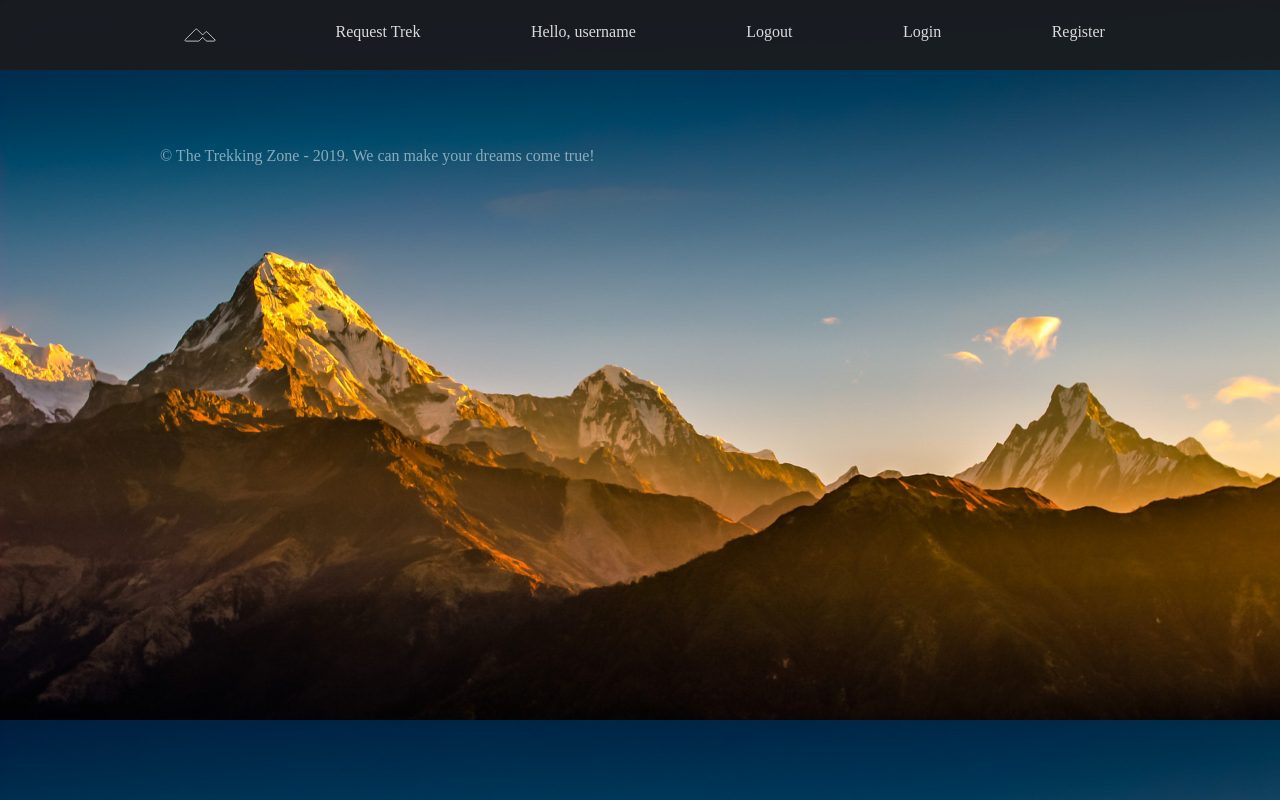
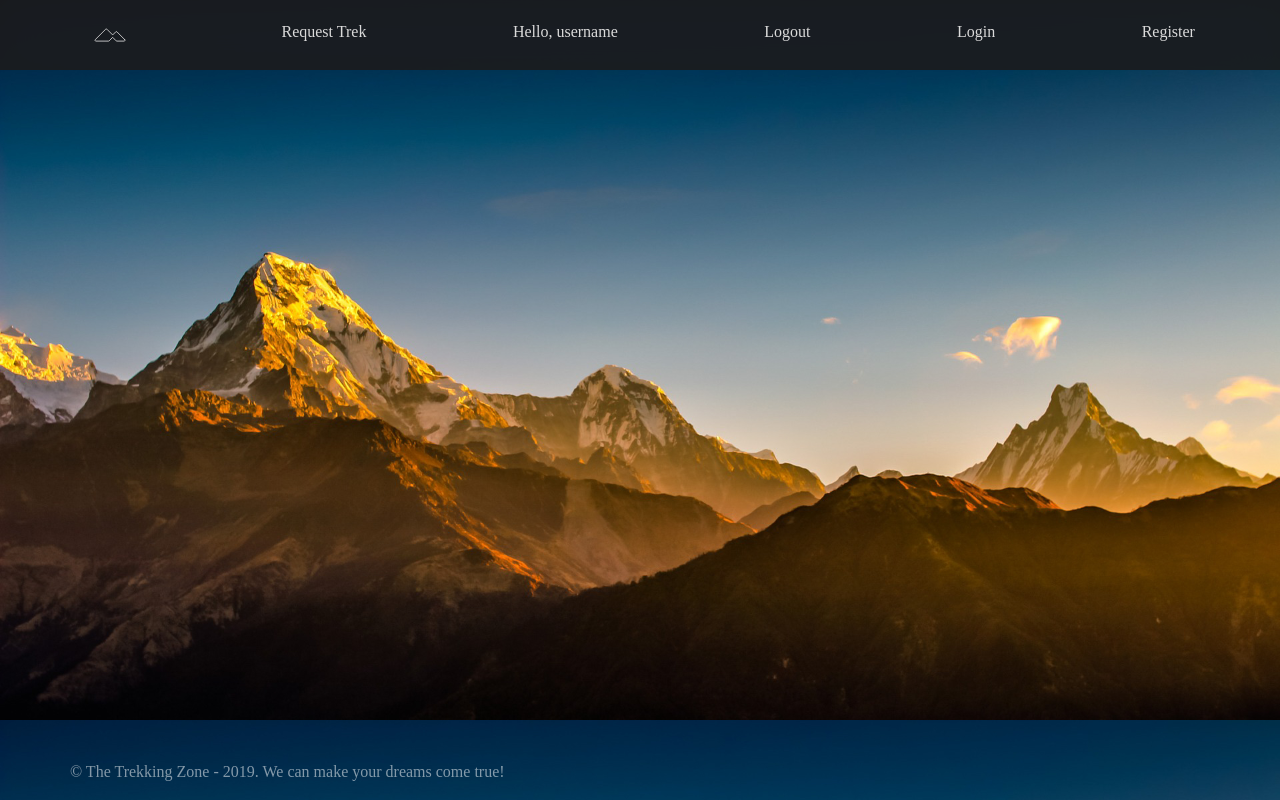
Before and after one commit to Vladimir-Petkov/TripAdventures, a React (Create React App) app: page / in a window 1280 px wide. Built offline with nearby package versions, Linux system fonts and the light colour scheme; a web font is replaced by a local one.

Commit message:
Fixing footer position.

```diff
--- a/src/Components/Footer/Footer.js
+++ b/src/Components/Footer/Footer.js
@@ -1,21 +1,13 @@
 import React from 'react';
 
-const App = () => {
+const Footer = () => {
     return (
-        <footer class="container py-5 page-footer">
-            <div class="row text-center">
-                {/* <svg xmlns="http://www.w3.org/2000/svg" width="40" height="24" fill="rgba(255, 255, 255, 0.513)" stroke="currentColor"
-                    stroke-linecap="rectangle" stroke-linejoin="rectangle" stroke-width="2" class="d-block mb-2" role="img"
-                    viewBox="0 0 70.617 70.617" focusable="false">
-                    <path d="M70.031,46.254L51.69,27.912c-0.78-0.781-2.047-0.781-2.828,0l-7.281,7.28L28.028,21.639
-        c-0.75-0.75-2.078-0.75-2.828,0L0.586,46.253c-0.572,0.572-0.743,1.433-0.434,2.18S1.191,49.667,2,49.667l29.936-0.003
-        c0.531,0,1.039-0.211,1.414-0.586l8.231-8.229l8.232,8.232c0.375,0.375,0.884,0.586,1.414,0.586l17.39,0.001
-        c0.809,0,1.538-0.487,1.848-1.234S70.604,46.826,70.031,46.254z" />
-                </svg> */}
-                <p class="footer d-block mb-3">© The Trekking Zone - 2019. We can make your dreams come true!</p>
+        <footer className="container page-footer">
+            <div className="row text-center">
+                <p className="footer d-block mb-0">© The Trekking Zone - 2019. We can make your dreams come true!</p>
             </div>
         </footer>
     );
 }
 
-export default App;
+export default Footer;
--- a/src/index.css
+++ b/src/index.css
@@ -1,13 +1,10 @@
 *{
   font-family: cursive;
+}
 
-}
 body{
   background-image: url("/images/annapurna-3968913_1920\ \(1\).jpg");
   background-size:cover;
-}
-.container {
-  max-width: 960px;
 }
 
 a{
@@ -19,6 +16,7 @@ a{
   padding:10px;
   transition: ease-in-out color .15s;
 }
+
 .a-button:hover{
   color: rgb(78, 58, 2);
   text-decoration: none;
@@ -53,12 +51,6 @@ a{
 }
 
 .overflow-hidden { overflow: hidden; }
-
-footer p{
-   position:relative;
-   float:left;
-}
-
 
 .trek-details{
     display: block;
@@ -294,6 +286,9 @@ transform: translate(-50%, -50%);
 }
 .footer{
   color: rgba(255, 255, 255, 0.513);
+  position: absolute;
+  bottom: 0;
+  height: 2.5rem;
 }
 .no-found-template{
   color: rgba(255, 255, 255, 0.513);
```
Lines whose indentation alone changed are shown as unchanged.
